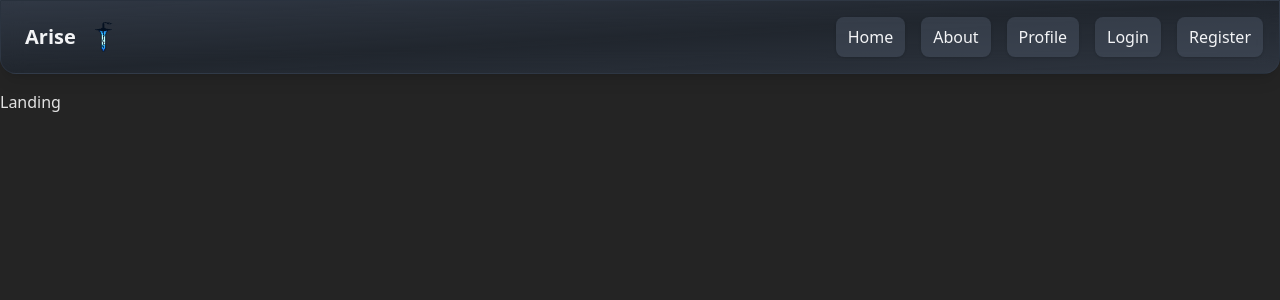
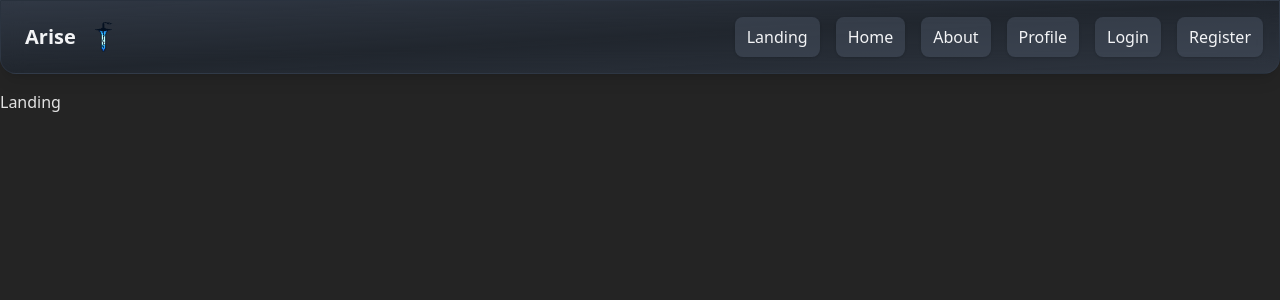
Before and after one commit to hpatel-27/arise, a React (Vite) app in the folder frontend/: page / in a window 1280 px wide. Shown: the top 300 px of the page. Built offline with nearby package versions, Linux system fonts and the light colour scheme.

Commit message:
feat: adding a navigation option for the landing page for development

```diff
--- a/frontend/src/components/NavBar.jsx
+++ b/frontend/src/components/NavBar.jsx
@@ -16,15 +16,19 @@ const NavBar = () => {
         />
       </div>
       <div className="flex items-center space-x-4">
-        {["Home", "About", "Profile", "Login", "Register"].map((label) => (
+        {["Landing", "Home", "About", "Profile", "Login", "Register"].map(
+          (label) => (
             <Link
               key={label}
-            to={`/${label.toLowerCase() === "home" ? "" : label.toLowerCase()}`}
+              to={`/${
+                label.toLowerCase() === "landing" ? "" : label.toLowerCase()
+              }`}
               className="px-3 py-2 rounded-lg bg-gray-600/50 text-gray-100 hover:bg-gray-700/70 transition-colors shadow-sm"
             >
               {label}
             </Link>
-        ))}
+          )
+        )}
       </div>
     </div>
   );
```
Lines whose indentation alone changed are shown as unchanged.
